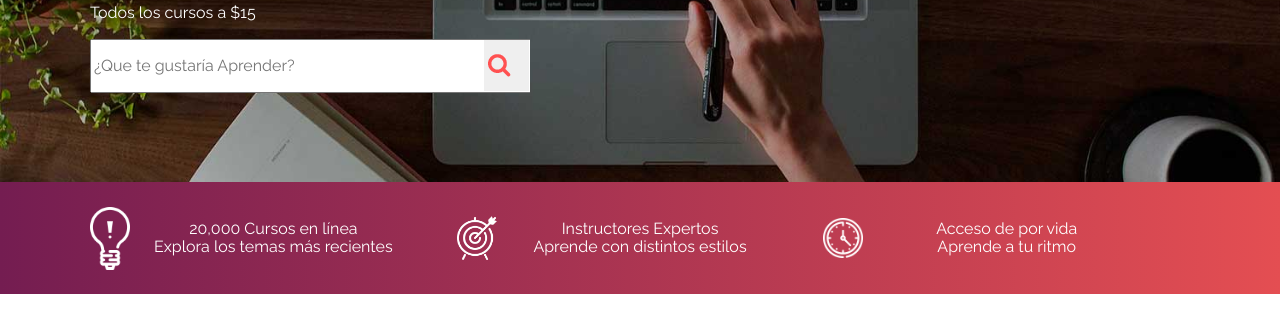
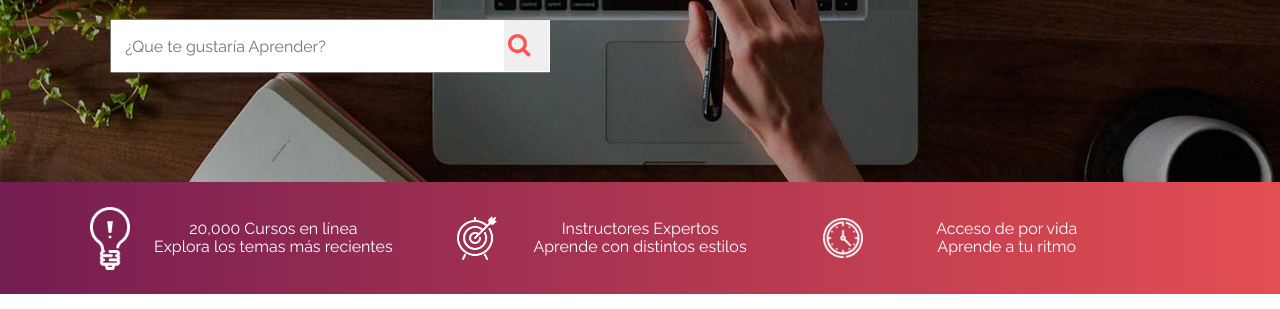
Before and after one commit to sxbino/1123, a plain HTML site: page index.html in a window 1280 px wide. Shown: the part 288-597 px from the top of the page. Drawn offline with nearby package versions, Linux system fonts and the light colour scheme.

Commit message:
Update app.css

```diff
--- a/sass/app.css
+++ b/sass/app.css
@@ -98,14 +98,17 @@ img {
 .hero .contenido-hero h2 {
   font-weight: 400;
   font-size: 2.6rem;
+  margin: 2%;
 }
 
 .hero .contenido-hero p {
   font-size: 1rem;
+  margin: 2%;
 }
 
 .hero .contenido-hero form {
   position: relative;
+  width: 95%;
   overflow: hidden;
 }
 
@@ -115,10 +118,23 @@ img {
   }
 }
 
+@media only screen and (min-width: 400px) {
+  .hero .contenido-hero form {
+    margin: 20px;
+  }
+}
+
+@media only screen and (min-width: 1024px) {
+  .hero .contenido-hero form {
+    margin: 20px;
+  }
+}
+
 .hero .contenido-hero form input[type="submit"] {
   position: absolute;
-  right: 1px;
+  right: 0px;
   top: 1px;
+  margin-right: 1px;
   background-image: url("../img/lupa.png");
   background-repeat: no-repeat;
   background-position: center center;
@@ -133,6 +149,7 @@ img {
 .hero .contenido-hero form input[type="text"] {
   width: 100%;
   height: 3rem;
+  padding-left: 3%;
 }
 
 .barra {
```
